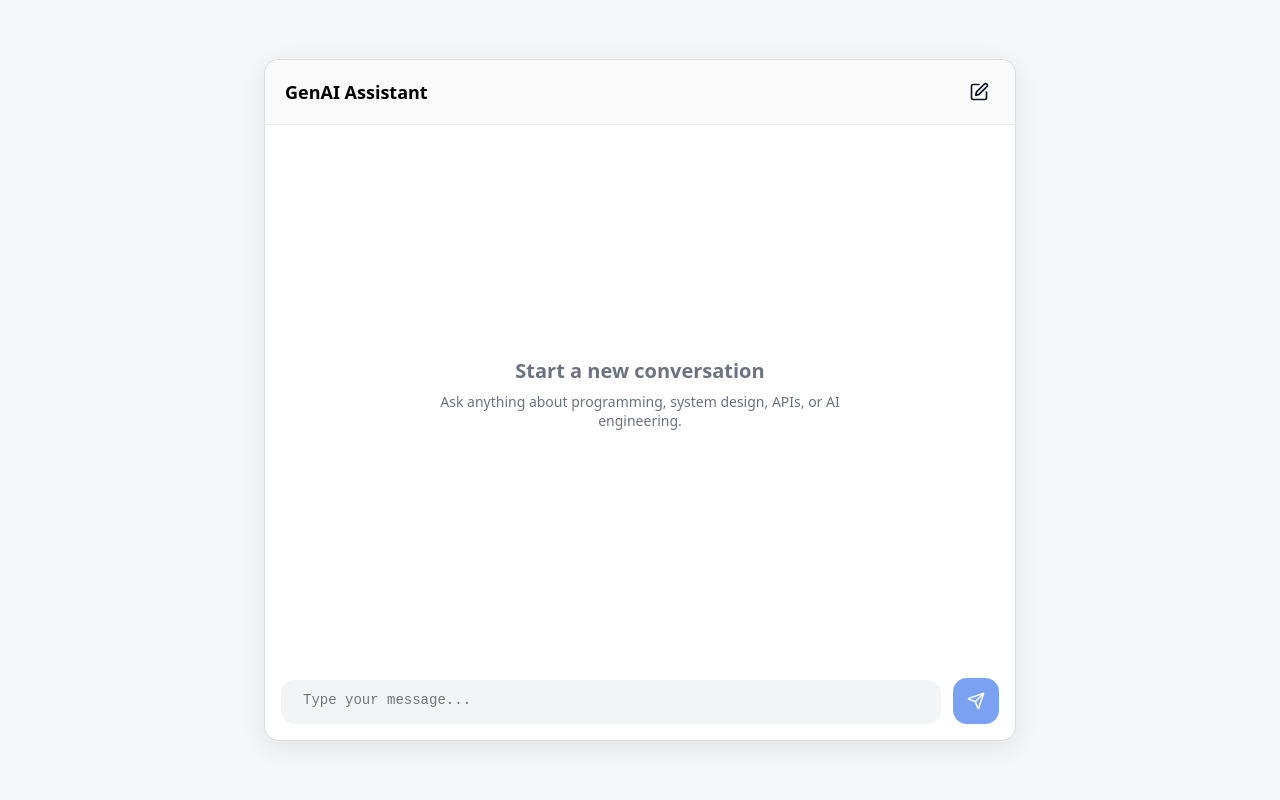
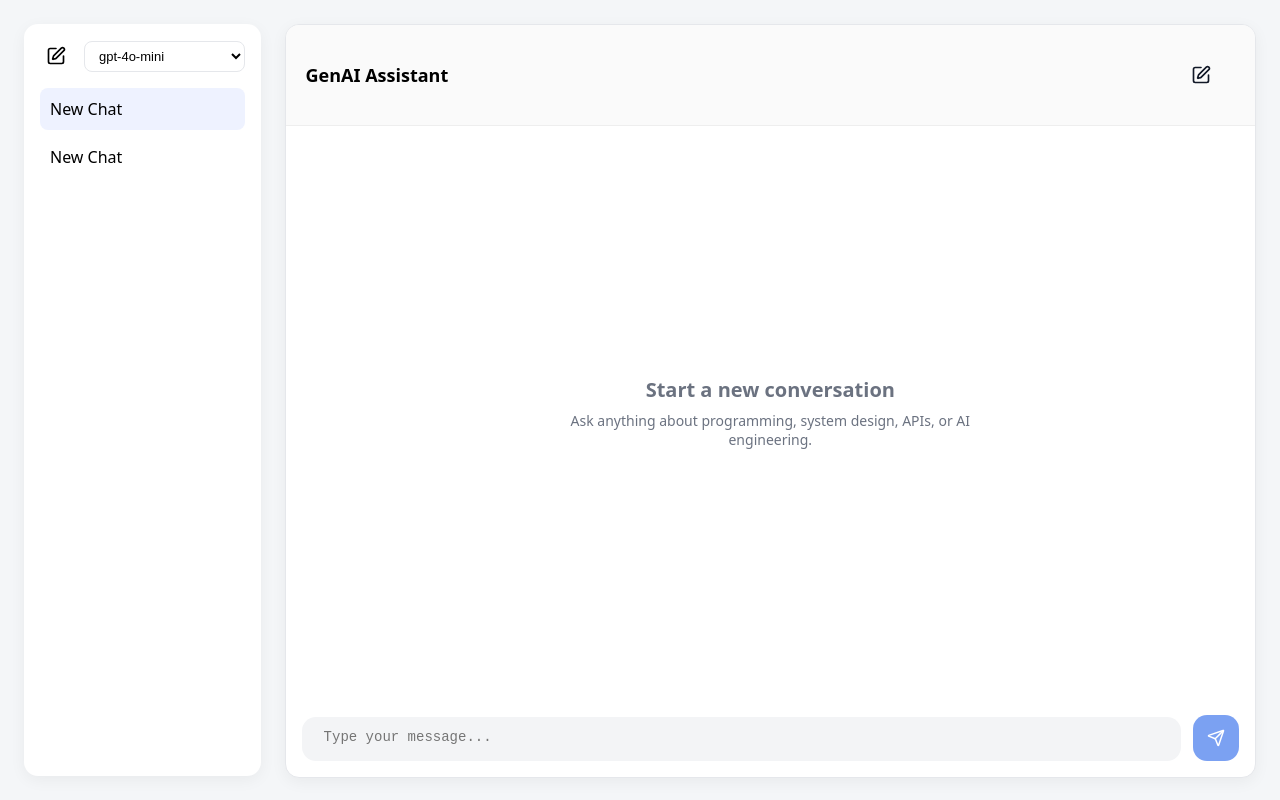
Before and after one commit to RachnaSunki/ai-developer-copilot, a React (Vite) app in the folder ai-chat-frontend/: page / in a window 1280 px wide. Built offline with nearby package versions, Linux system fonts and the light colour scheme.

Commit message:
implement multi-session architecture with sidebar and persistence

```diff
--- a/ai-chat-frontend/src/App.tsx
+++ b/ai-chat-frontend/src/App.tsx
@@ -1,10 +1,16 @@
 import ChatWindow from "./components/ChatWindow";
 import ChatInput from "./components/ChatInput";
+import { ArrowDown } from "lucide-react";
 import { useChat } from "./hooks/useChat";
 import { SquarePen } from "lucide-react";
+import { useEffect, useRef, useState } from "react";
 
 function App() {
   const {
+    sessions,
+    activeSessionId,
+    setActiveSessionId,
+    createNewSession,
     messages,
     input,
     setInput,
@@ -12,28 +18,133 @@ function App() {
     isTyping,
     handleSend,
     handleStop,
-    clearChat,
+
   } = useChat();
+
+  const scrollRef = useRef<HTMLDivElement | null>(null);
+  const [isAtBottom, setIsAtBottom] = useState(true);
+
+  useEffect(() => {
+    const container = scrollRef.current;
+    if (!container) return;
+
+    const handleScroll = () => {
+      const { scrollTop, scrollHeight, clientHeight } = container;
+
+      const distanceFromBottom =
+        scrollHeight - scrollTop - clientHeight;
+
+      setIsAtBottom(distanceFromBottom < 20);
+    };
+
+    container.addEventListener("scroll", handleScroll);
+
+    return () => {
+      container.removeEventListener("scroll", handleScroll);
+    };
+  }, []);
 
   return (
     <div
       style={{
         height: "100vh",
         display: "flex",
-        justifyContent: "center",
-        alignItems: "center",
         backgroundColor: "#f4f6f8",
+        padding: "24px",   // ✅ outer spacing
+        boxSizing: "border-box",
+        gap: "24px",
+      }}>
+      {/* ✅ Sidebar */}
+      <div
+        style={{
+          width: "260px",
+          backgroundColor: "white",
+          borderRadius: "14px",       // ✅ round edges
+          boxShadow: "0 4px 16px rgba(0,0,0,0.05)",
+          padding: "16px",
+          display: "flex",
+          flexDirection: "column",
         }}
       >
         <div
           style={{
+            display: "flex",
+            alignItems: "center",
+            justifyContent: "space-between",
+            marginBottom: "16px",
+          }}
+        >
+          {/* Left: New Chat Icon */}
+          <button
+            onClick={createNewSession}
+            style={{
+              border: "none",
+              background: "transparent",
+              cursor: "pointer",
+              padding: "6px",
+              borderRadius: "8px",
+              display: "flex",
+              alignItems: "center",
+              justifyContent: "center",
+              transition: "background 0.2s ease",
+            }}
+            onMouseEnter={(e) =>
+              (e.currentTarget.style.backgroundColor = "#f3f4f6")
+            }
+            onMouseLeave={(e) =>
+              (e.currentTarget.style.backgroundColor = "transparent")
+            }
+            title="New Chat"
+          >
+            <SquarePen size={20} />
+          </button>
+
+          {/* Right: Model Dropdown */}
+          <select
+            style={{
+              flex: 1,
+              marginLeft: "12px",
+              padding: "6px 10px",
+              borderRadius: "8px",
+              border: "1px solid #e5e7eb",
+              fontSize: "13px",
+              backgroundColor: "white",
+              cursor: "pointer",
+            }}
+          >
+            <option>gpt-4o-mini</option>
+          </select>
+        </div>
+
+        <div style={{ flex: 1, overflowY: "auto" }}>
+          {sessions.map((session) => (
+            <div
+              key={session.id}
+              onClick={() => setActiveSessionId(session.id)}
+              style={{
+                padding: "10px",
+                borderRadius: "8px",
+                cursor: "pointer",
+                marginBottom: "6px",
+                backgroundColor:
+                  session.id === activeSessionId
+                    ? "#eef2ff"
+                    : "transparent",
+              }}
+            >
+              {session.title}
+            </div>
+          ))}
+        </div>
+      </div>
+      <div
+        style={{
           width: "100%",
-          maxWidth: "750px",
-          height: "85vh",
+          height: "100%",
           backgroundColor: "white",
           borderRadius: "14px",
-          border: "1px solid #dcdcdc",
-          boxShadow: "0 6px 24px rgba(0,0,0,0.08)",
+          border: "1px solid #e5e7eb",
+          boxShadow: "0 4px 16px rgba(0,0,0,0.05)",
           display: "flex",
           flexDirection: "column",
           overflow: "hidden",
@@ -61,18 +172,19 @@ function App() {
           </div>
 
           <button
-            onClick={clearChat}
+            onClick={createNewSession}
             disabled={loading || isTyping}
             title="New Chat"
             style={{
               border: "none",
               backgroundColor: "transparent",   // remove blue
-              padding: "6px",
+              // padding: "6px",
               borderRadius: "8px",
               cursor: loading || isTyping ? "not-allowed" : "pointer",
               display: "flex",
-              alignItems: "center",
-              justifyContent: "center",
+              padding: "24px",
+              // alignItems: "center",
+              // justifyContent: "center",
               opacity: loading || isTyping ? 0.6 : 1,
               transition: "opacity 0.2s ease",
             }}
@@ -81,9 +193,41 @@ function App() {
           </button>
         </div>
 
-        <div style={{ flex: 1, padding: "16px", overflowY: "auto" }}>
+        <div ref={scrollRef} style={{ flex: 1, padding: "16px", overflowY: "auto" }}>
           <ChatWindow messages={messages} loading={loading} />
         </div>
+
+        <div style={{ position: "relative" }}>
+        {!isAtBottom && (
+          <button
+            onClick={() => {
+              if (!scrollRef.current) return;
+              scrollRef.current.scrollTo({
+                top: scrollRef.current.scrollHeight,
+                behavior: "smooth",
+              });
+            }}
+            style={{
+              position: "absolute",
+              bottom: "80px",
+              left: "50%",
+              transform: "translateX(-50%)",
+              width: "40px",
+              height: "40px",
+              borderRadius: "50%",
+              border: "1px solid #e5e5e5",
+              backgroundColor: "white",
+              cursor: "pointer",
+              boxShadow: "0 4px 12px rgba(0,0,0,0.08)",
+              display: "flex",
+              alignItems: "center",
+              justifyContent: "center",
+              fontSize: "18px",
+            }}
+          >
+           <ArrowDown size={18} />
+          </button>
+        )}
 
       <div style={{ padding: "16px" }}>
         <ChatInput
@@ -95,6 +239,8 @@ function App() {
           onStop={handleStop}
         />
       </div>
+
+        </div>
       </div>
     </div>
   );
--- a/ai-chat-frontend/src/components/ChatInput.tsx
+++ b/ai-chat-frontend/src/components/ChatInput.tsx
@@ -69,7 +69,7 @@ function ChatInput({ input, setInput, onSend, loading, isTyping, onStop }: Props
         <button
           onClick={onStop}
           style={{
-            backgroundColor: "#111827",
+            backgroundColor: "#eaedf3",
             border: "none",
             borderRadius: "14px",
             padding: "14px",
@@ -86,7 +86,12 @@ function ChatInput({ input, setInput, onSend, loading, isTyping, onStop }: Props
           //   (e.currentTarget.style.backgroundColor = "#111827")
           // }
         >
-          <Square size={16} color="white" strokeWidth={2.5} />
+          <Square
+            size={16}
+            color="black"
+            fill="black"
+            strokeWidth={0}
+          />
         </button>
         ) : (
           <button
--- a/ai-chat-frontend/src/components/ChatWindow.tsx
+++ b/ai-chat-frontend/src/components/ChatWindow.tsx
@@ -11,6 +11,7 @@ interface Props {
 function ChatWindow({ messages, loading }: Props) {
   const bottomRef = useRef<HTMLDivElement | null>(null);
   const [showEmpty, setShowEmpty] = useState(messages.length === 0);
+  const prevLengthRef = useRef(messages.length);
 
   useEffect(() => {
     // 🔹 Empty state logic (unchanged behavior)
@@ -21,21 +22,13 @@ function ChatWindow({ messages, loading }: Props) {
     } else {
       setShowEmpty(true);
   }
+   // 🔹 Auto-scroll ONLY if new message added
+    if (messages.length > prevLengthRef.current) {
+      bottomRef.current?.scrollIntoView({ behavior: "smooth" });
+    }
 
-  // 🔹 Smart auto-scroll (NEW FIX)
-  const container = bottomRef.current?.parentElement;
-  if (!container) return;
-
-  const distanceFromBottom =
-    container.scrollHeight - container.scrollTop - container.clientHeight;
-
-  const isNearBottom = distanceFromBottom < 100;
-
-  if (isNearBottom) {
-    bottomRef.current?.scrollIntoView({ behavior: "smooth" });
-  }
-
-}, [messages]);
+    prevLengthRef.current = messages.length;
+  }, [messages]);
 
   return (
   <div style={{ height: "100%", position: "relative" }}>
--- a/ai-chat-frontend/src/hooks/useChat.ts
+++ b/ai-chat-frontend/src/hooks/useChat.ts
@@ -1,6 +1,6 @@
 import { useState, useEffect, useRef } from "react";
 import { sendMessage } from "../services/api";
-import type { Message } from "../types/chat";
+import type { Message, Session } from "../types/chat";
 
 export function useChat() {
   // const [messages, setMessages] = useState<Message[]>([]);
@@ -8,26 +8,54 @@ export function useChat() {
   const [loading, setLoading] = useState(false);
   const [isTyping, setIsTyping] = useState(false);
   const [error, setError] = useState<string | null>(null);
-  const hasLoaded = useRef(false);
   const typingControllerRef = useRef<{ stop: boolean }>({ stop: false });
-  const [messages, setMessages] = useState<Message[]>(() => {
-  const sessionActive = localStorage.getItem("chat_session_active");
-
-  if (!sessionActive) {
-    return [];
-  }
-
-  const stored = localStorage.getItem("chat_messages");
+  const [sessions, setSessions] = useState<Session[]>(() => {
+    const stored = localStorage.getItem("chat_sessions");
     return stored ? JSON.parse(stored) : [];
   });
 
+  const [activeSessionId, setActiveSessionId] = useState<string | null>(() => {
+    return localStorage.getItem("active_session_id");
+  });
+
+  const activeSession = sessions.find(
+    (s) => s.id === activeSessionId
+  );
+
+  const messages = activeSession?.messages ?? [];
+  console.log("sessions:", sessions);
+console.log("activeSessionId:", activeSessionId);
+
+  const createNewSession = () => {
+    const newSession: Session = {
+      id: crypto.randomUUID(),
+      title: "New Chat",
+      createdAt: Date.now(),
+      messages: [],
+    };
+
+    setSessions((prev) => [newSession, ...prev]);
+    setActiveSessionId(newSession.id);
+  };
+
+  useEffect(() => {
+    if (sessions.length === 0) {
+      createNewSession();
+    }
+  }, []);
+
   const typeResponse = async (fullText: string) => {
     const messageId = crypto.randomUUID();
-
     typingControllerRef.current.stop = false;
 
-    setMessages((prev) => [
-      ...prev,
+    // 1️⃣ First insert empty streaming message
+    setSessions((prev) =>
+      prev.map((session) =>
+        session.id === activeSessionId
+          ? {
+              ...session,
+              messages: [
+                ...session.messages,
                 {
                   id: messageId,
                   role: "assistant",
@@ -35,7 +63,11 @@ export function useChat() {
                   createdAt: Date.now(),
                   status: "streaming",
                 },
-    ]);
+              ],
+            }
+          : session
+      )
+    );
 
     let currentText = "";
 
@@ -46,21 +78,35 @@ export function useChat() {
 
       await new Promise((resolve) => setTimeout(resolve, 20));
 
-      setMessages((prev) =>
-        prev.map((msg) =>
+      setSessions((prev) =>
+        prev.map((session) =>
+          session.id === activeSessionId
+            ? {
+                ...session,
+                messages: session.messages.map((msg) =>
                   msg.id === messageId
                     ? { ...msg, content: currentText }
                     : msg
+                ),
+              }
+            : session
         )
       );
     }
 
-    // mark as complete when stopped OR finished
-    setMessages((prev) =>
-      prev.map((msg) =>
+    // 2️⃣ Mark as complete
+    setSessions((prev) =>
+      prev.map((session) =>
+        session.id === activeSessionId
+          ? {
+              ...session,
+              messages: session.messages.map((msg) =>
                 msg.id === messageId
                   ? { ...msg, status: "complete" }
                   : msg
+              ),
+            }
+          : session
       )
     );
   };
@@ -85,7 +131,21 @@ export function useChat() {
     setIsTyping(true);
 
     // Only add user message
-    setMessages(updatedHistory);
+    setSessions((prev) =>
+      prev.map((session) => {
+        if (session.id !== activeSessionId) return session;
+
+        const isFirstMessage = session.messages.length === 0;
+
+        return {
+          ...session,
+          title: isFirstMessage
+            ? input.slice(0, 40)   // trim to 40 chars
+            : session.title,
+          messages: updatedHistory,
+        };
+      })
+    );
 
     setInput("");
     setLoading(true);
@@ -109,8 +169,8 @@ export function useChat() {
         status: "complete",
       };
 
-      const finalMessages = [...updatedHistory, fullAssistantMessage];
-      localStorage.setItem("chat_messages", JSON.stringify(finalMessages));
+      // const finalMessages = [...updatedHistory, fullAssistantMessage];
+      // localStorage.setItem("chat_messages", JSON.stringify(finalMessages));
 
       setLoading(false);
       setIsTyping(true);
@@ -121,49 +181,57 @@ export function useChat() {
       setIsTyping(false);
 
     } catch (err: any) {
-      setMessages((prev) => [
-        ...prev,
+      setSessions((prev) =>
+        prev.map((session) =>
+          session.id === activeSessionId
+            ? {
+                ...session,
+                messages: [
+                  ...session.messages,
                   {
                     id: crypto.randomUUID(),
                     role: "assistant",
-          content: "Sorry, I couldn’t reach the server. Please try again.",
+                    content:
+                      "Sorry, I couldn’t reach the server. Please try again.",
                     createdAt: Date.now(),
                     status: "error",
                   },
-      ]);
+                ],
+              }
+            : session
+        )
+      );
     } finally {
       setLoading(false);
     }
   };
 
   const clearChat = () => {
-    setMessages([]);
+    createNewSession();
     setInput("");
     setError(null);
-    localStorage.removeItem("chat_messages");
-    localStorage.removeItem("chat_session_active");
   };
 
-// useEffect(() => {
-//   if (!loading && !isTyping && messages.length > 0) {
-//     const lastMessage = messages[messages.length - 1];
+  useEffect(() => {
+    localStorage.setItem(
+      "chat_sessions",
+      JSON.stringify(sessions)
+    );
 
-//     // Only persist when last message is assistant and fully typed
-//     if (lastMessage.role === "assistant") {
-//       localStorage.setItem("chat_messages", JSON.stringify(messages));
-//     }
-//   }
-// }, [messages, loading, isTyping]);
+    if (activeSessionId) {
+      localStorage.setItem(
+        "active_session_id",
+        activeSessionId
+      );
+    }
+  }, [sessions, activeSessionId]);
 
-  useEffect(() => {
-    const stored = localStorage.getItem("chat_messages");
-    if (stored) {
-        setMessages(JSON.parse(stored));
-    }
-    hasLoaded.current = true;
-  }, []);
 
   return {
+    sessions,
+    activeSessionId,
+    setActiveSessionId,
+    createNewSession,
     messages,
     input,
     setInput,
```
Also changed, not shown: ai-chat-frontend/src/types/chat.ts (+7 -0 lines). Lines whose indentation alone changed are shown as unchanged.
